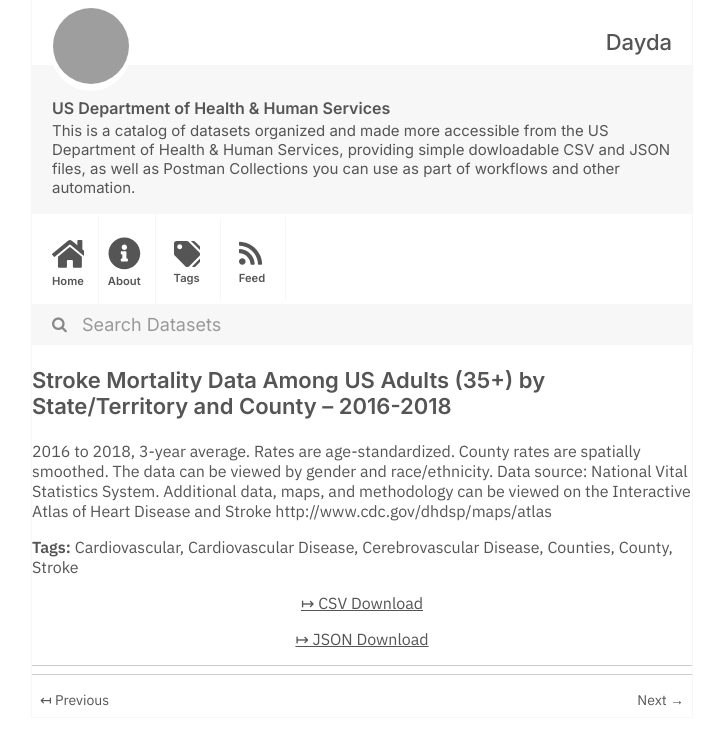
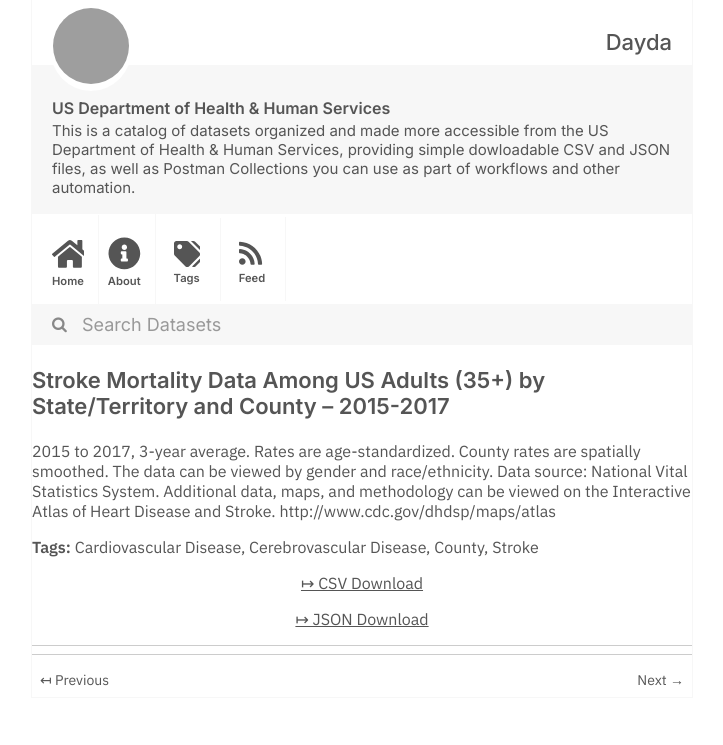
Before and after one commit to dayda-entities/us-department-of-health-and-human-services, a Jekyll site: the page built from _posts/2020-12-10-stroke-mortality-data-among-us.md, in a window 1280 px wide, cut to the strip 0-745 px from the top of the page. Shown: the whole strip, without its empty margins (278-1001 px from the left). Built offline with Jekyll 4.4.1, drawn with Linux system fonts in a browser that asks for light colours; grey boxes are pictures that could not be loaded.

Commit message:
Publish Data

```diff
--- a/_posts/2020-12-10-stroke-mortality-data-among-us.md
+++ b/_posts/2020-12-10-stroke-mortality-data-among-us.md
@@ -1,22 +1,21 @@
 ---
 title: >-
   Stroke Mortality Data Among US Adults (35+) by State/Territory and County –
-  2016-2018
-created: '2020-12-10T22:17:54.058380'
-modified: '2021-04-21T22:17:02.494470'
+  2015-2017
+created: '2020-12-10T22:17:56.695699'
+modified: '2021-04-25T14:54:58.530282'
 state: active
 type: dataset
 tags:
-  - Cardiovascular
   - Cardiovascular Disease
   - Cerebrovascular Disease
-  - Counties
   - County
   - Stroke
 groups: []
-csv_url: 'https://data.cdc.gov/api/views/tqwu-4a7k/rows.csv?accessType=DOWNLOAD'
-json_url: 'https://data.cdc.gov/api/views/tqwu-4a7k/rows.json?accessType=DOWNLOAD'
+csv_url: 'https://data.cdc.gov/api/views/v246-z5tb/rows.csv?accessType=DOWNLOAD'
+json_url: 'https://data.cdc.gov/api/views/v246-z5tb/rows.json?accessType=DOWNLOAD'
 layout: post
 
 ---
-2016 to 2018, 3-year average. Rates are age-standardized. County rates are spatially smoothed. The data can be viewed by gender and race/ethnicity. Data source: National Vital Statistics System. Additional data, maps, and methodology can be viewed on the Interactive Atlas of Heart Disease and Stroke http://www.cdc.gov/dhdsp/maps/atlas
+2015 to 2017, 3-year average. Rates are age-standardized. County rates are spatially smoothed. The data can be viewed by gender and race/ethnicity. Data source: National Vital Statistics System. Additional data, maps, and methodology can be viewed on the Interactive Atlas of Heart Disease and Stroke.
+http://www.cdc.gov/dhdsp/maps/atlas
```
